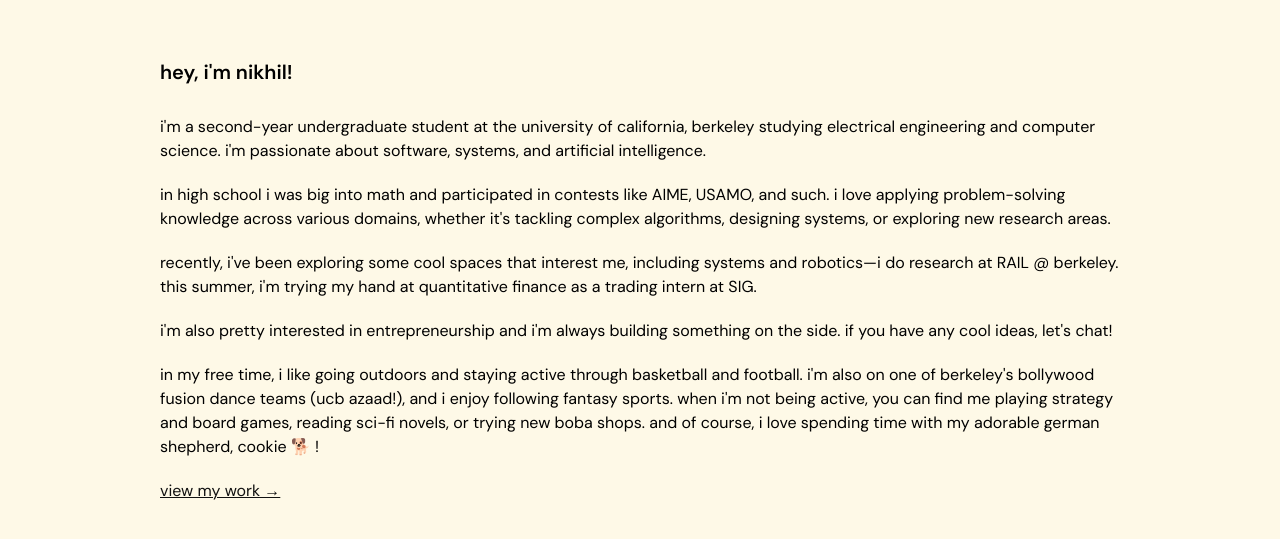
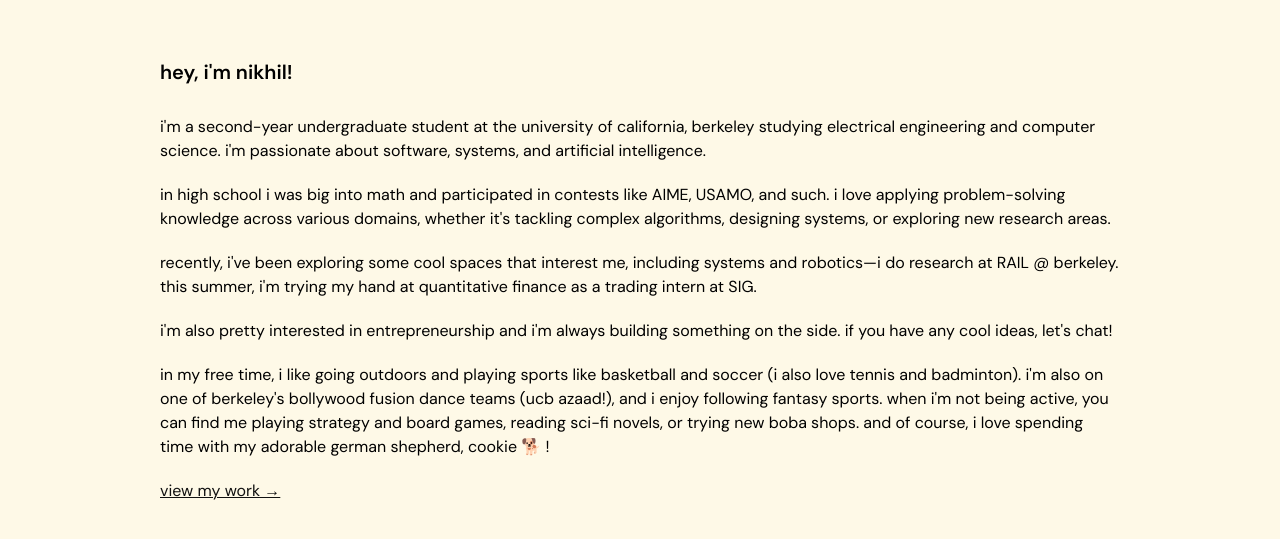
Before and after one commit to nikhilmathihalli/nikhilmathihalli.github.io, a website: page index.html in a window 1280 px wide. Shown: the part 81-620 px from the top of the page. Drawn offline with Linux system fonts and the light colour scheme.

Commit message:
Update index.html

```diff
--- a/index.html
+++ b/index.html
@@ -63,7 +63,7 @@
           i'm also pretty interested in entrepreneurship and i'm always building something on the side. if you have any cool ideas, let's chat!
         </p>
         <p>
-          in my free time, i like going outdoors and staying active through basketball and football. i'm also on one of berkeley's bollywood fusion dance teams (ucb azaad!), and i enjoy following fantasy sports. when i'm not being active, you can find me playing strategy and board games, reading sci-fi novels, or trying new boba shops. and of course, i love spending time with my adorable german shepherd, cookie 🐕 !
+          in my free time, i like going outdoors and playing sports like basketball and soccer (i also love tennis and badminton). i'm also on one of berkeley's bollywood fusion dance teams (ucb azaad!), and i enjoy following fantasy sports. when i'm not being active, you can find me playing strategy and board games, reading sci-fi novels, or trying new boba shops. and of course, i love spending time with my adorable german shepherd, cookie 🐕 !
         </p>
         <p><a href="projects.html">view my work →</a></p>
       </div>
```
